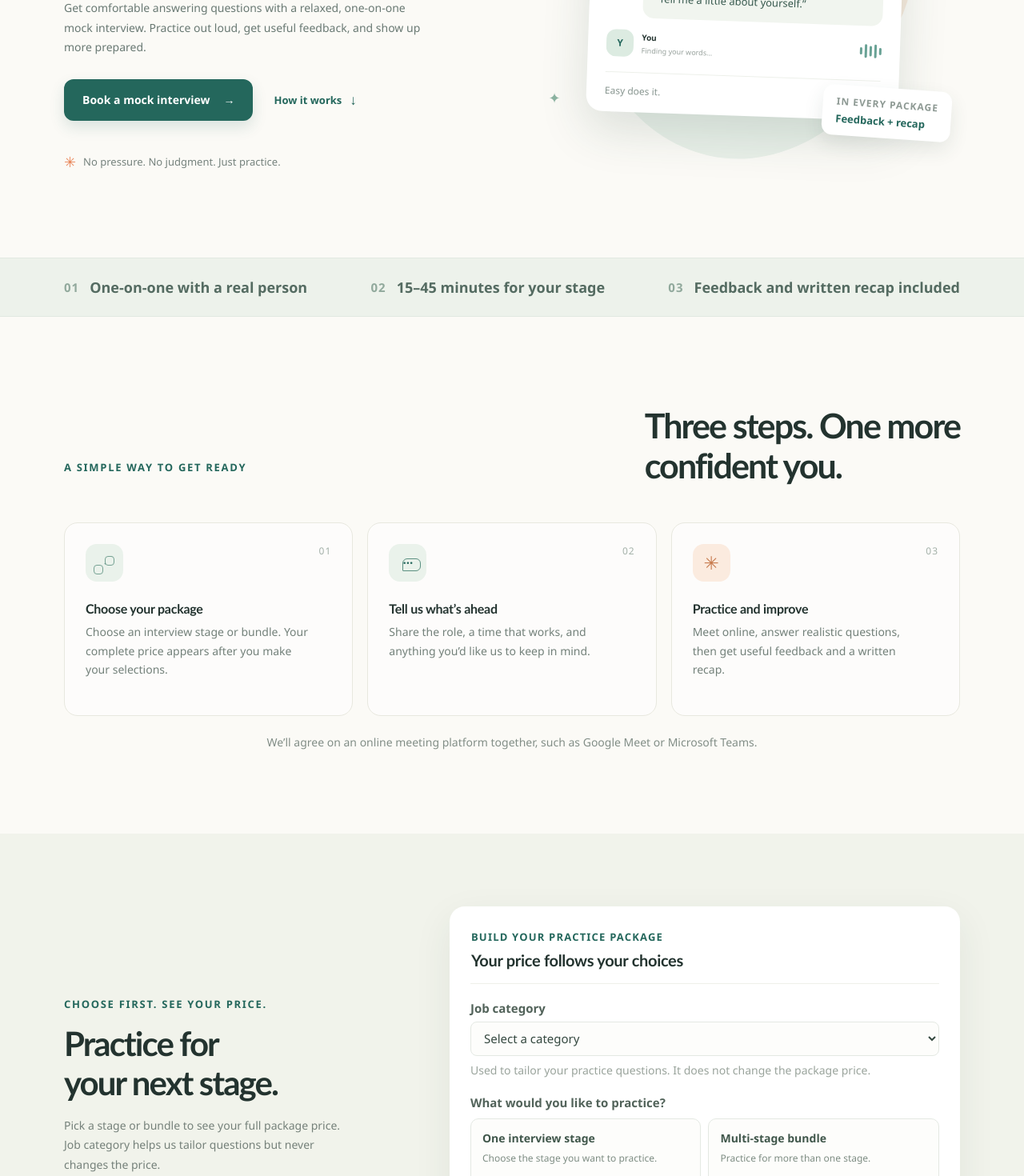
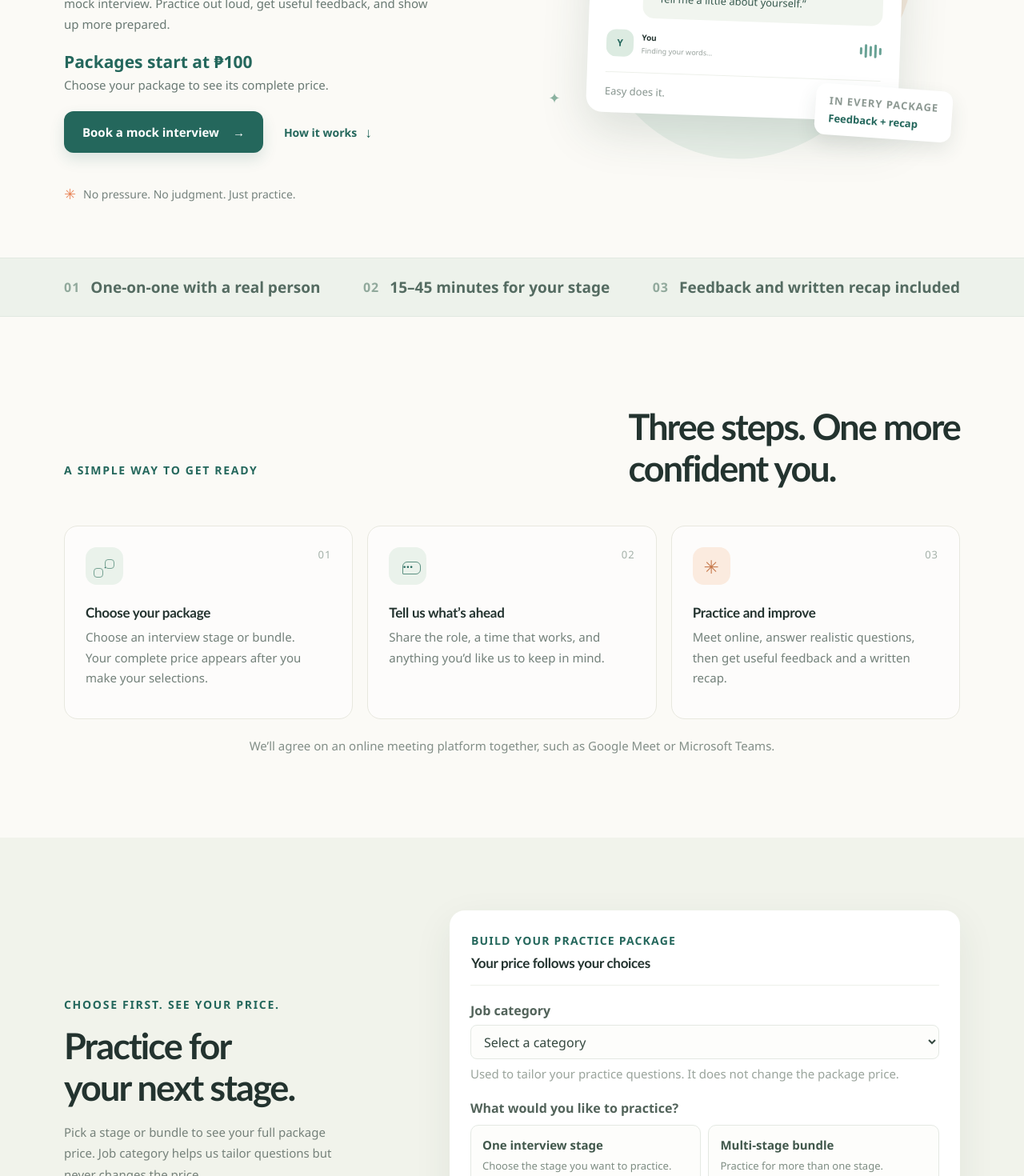
Before and after one commit to pantinpo/MockPH, a React (Vite) app: page / in a window 1280 px wide. Shown: the part 380-1850 px from the top of the page at 80% size. Built offline with nearby package versions, Linux system fonts and the light colour scheme.

Commit message:
Enlarge website typography and highlight starting price
Co-authored-by: Copilot <223556219+Copilot@users.noreply.github.com>

```diff
--- a/src/App.css
+++ b/src/App.css
@@ -622,3 +622,191 @@ h1, h2, h3, p { margin-top: 0; }
   .trust-strip .trust-inner > span { font-size: 16px; }
   .trust-strip .trust-inner > span > i { font-size: 15px; }
 }
+
+.hero-price-callout {
+  display: flex;
+  flex-wrap: wrap;
+  align-items: baseline;
+  gap: 5px 10px;
+  margin: -7px 0 23px;
+}
+
+.hero-price-callout strong {
+  color: var(--teal);
+  font-size: 21px;
+  font-weight: 800;
+}
+
+.hero-price-callout span {
+  color: #697973;
+  font-size: 15px;
+}
+
+.site-header nav a,
+.hero-lede,
+.how-card p,
+.meeting-note,
+.pricing-intro > p,
+.price-rule p,
+.booking-aside > p,
+.booking-aside-note p,
+.wizard-title p,
+.field-hint,
+.field-error,
+.included-line,
+.price-explanation,
+.privacy-card p,
+.consent-label,
+.ai-disclosure p,
+.review-package small,
+.summary-row span,
+.summary-row b,
+.request-warning p,
+.submit-error,
+.confirmation > p,
+.confirmation-summary span,
+.confirmation-summary b,
+.bottom-note p,
+.footer-inner > span,
+.footer-legal {
+  font-size: 15px;
+}
+
+.field > label,
+.stage-picker legend,
+.field input,
+.field select,
+.field textarea,
+.stage-option-top b,
+.stage-option-top > span,
+.wizard-actions .button,
+.back-button {
+  font-size: 16px;
+}
+
+.hero-reassurance,
+.trust-inner span,
+.eyebrow,
+.step-kicker,
+.wizard-topline,
+.wizard-step-names,
+.preview-heading .eyebrow,
+.preview-select-label,
+.stage-price-name b,
+.stage-amount,
+.review-label,
+.mini-price-card > span {
+  font-size: 14px;
+}
+
+.trust-strip .trust-inner > span { font-size: 19px; }
+.trust-strip .trust-inner > span > i { font-size: 16px; }
+
+.stage-price-name small,
+.stage-amount small,
+.stage-option small,
+.duration-box small,
+.stage-index,
+.preview-foot,
+.step-number,
+.art-card-top,
+.art-card-top > span:last-child,
+.art-note b,
+.art-note small,
+.art-card-foot,
+.art-price small,
+.wizard-privacy-foot,
+.package-total span {
+  font-size: 13px;
+}
+
+.hero h1 {
+  font-size: clamp(49px, 5.5vw, 72px);
+}
+
+.section-heading h2,
+.pricing-intro h2,
+.booking-aside h2 {
+  font-size: 45px;
+}
+
+.how-card h3,
+.preview-heading h3 {
+  font-size: 17px;
+}
+
+.button { font-size: 15px; }
+.button-small { font-size: 13px; }
+.text-link { font-size: 14px; }
+.package-selector .field > label,
+.package-type-picker legend,
+.stage-picker legend,
+.bundle-picker legend,
+.duration-picker legend { font-size: 16px; }
+.package-type-option b,
+.bundle-option-copy b { font-size: 15px; }
+.package-type-option small,
+.bundle-option-copy small,
+.package-selector .stage-option small { font-size: 13px; }
+.package-selector .stage-option-top b { font-size: 14px; }
+.package-selector .stage-option-top > span,
+.duration-option b { font-size: 13px; }
+.selection-price-copy > small { font-size: 13px; }
+.selection-price-copy > b { font-size: 31px; }
+.savings-note { font-size: 13px; }
+.wizard-content .package-type-picker legend,
+.wizard-content .stage-picker legend,
+.wizard-content .bundle-picker legend,
+.wizard-content .duration-picker legend,
+.wizard-content .package-selector .field > label { font-size: 14px; }
+.wizard-content .package-type-option b,
+.wizard-content .bundle-option-copy b { font-size: 13px; }
+.wizard-content .package-type-option small,
+.wizard-content .bundle-option-copy small { font-size: 11px; }
+.wizard-content .package-selector .stage-option-top b { font-size: 12px; }
+.wizard-content .package-selector .stage-option-top > span,
+.wizard-content .duration-option b { font-size: 11px; }
+.wizard-content .package-selector .stage-option small { font-size: 12px; }
+.wizard-content .selection-price-copy > b { font-size: 27px; }
+.wizard-content .selection-price-copy > small { font-size: 11px; }
+.wizard-content .savings-note { font-size: 11px; }
+.wizard-content .package-selector .included-line { font-size: 12px; }
+
+@media (max-width: 900px) {
+  .hero h1 { font-size: clamp(47px, 6.2vw, 60px); }
+  .booking-aside h2 { font-size: 40px; }
+}
+
+@media (max-width: 680px) {
+  .hero h1 { font-size: clamp(46px, 11.5vw, 61px); }
+  .wizard-title h2 { font-size: 24px; }
+  .field input,
+  .field select,
+  .field textarea { font-size: 17px; }
+  .hero-actions .button { font-size: 13px; }
+  .hero-reassurance { font-size: 13px; }
+  .trust-strip .trust-inner > span { font-size: 17px; }
+  .trust-strip .trust-inner > span > i { font-size: 16px; }
+  .section-heading h2,
+  .pricing-intro h2 { font-size: 37px; }
+  .booking-aside h2 { font-size: 39px; }
+  .how-card h3 { font-size: 15px; }
+  .hero-price-callout strong { font-size: 20px; }
+  .hero-price-callout span { font-size: 14px; }
+  .package-type-option b,
+  .bundle-option-copy b { font-size: 13px; }
+  .package-type-option small,
+  .bundle-option-copy small { font-size: 11px; }
+  .package-selector .stage-option-top b { font-size: 14px; }
+  .package-selector .stage-option-top > span { font-size: 13px; }
+  .package-selector .stage-option small { font-size: 13px; }
+  .selection-price-copy > b { font-size: 28px; }
+  .selection-price-copy > small { font-size: 11px; }
+  .savings-note { font-size: 11px; }
+  .wizard-content .package-selector .stage-option-top b { font-size: 13px; }
+  .wizard-content .package-selector .stage-option-top > span,
+  .wizard-content .duration-option b { font-size: 12px; }
+  .wizard-content .package-selector .stage-option small { font-size: 12px; }
+  .wizard-content .package-type-option small,
+  .wizard-content .bundle-option-copy small { font-size: 11px; }
+}
--- a/src/App.tsx
+++ b/src/App.tsx
@@ -435,6 +435,10 @@ function App() {
               Get comfortable answering questions with a relaxed, one-on-one mock interview.
               Practice out loud, get useful feedback, and show up more prepared.
             </p>
+            <div className="hero-price-callout">
+              <strong>Packages start at ₱100</strong>
+              <span>Choose your package to see its complete price.</span>
+            </div>
             <div className="hero-actions">
               <button className="button button-primary" type="button" onClick={() => startBooking()}>
                 Book a mock interview <span aria-hidden="true">→</span>
```
